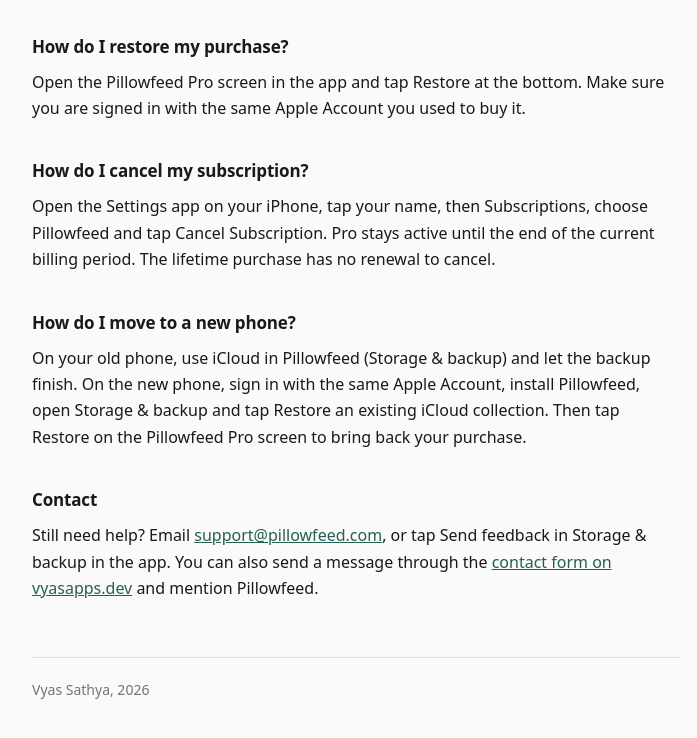
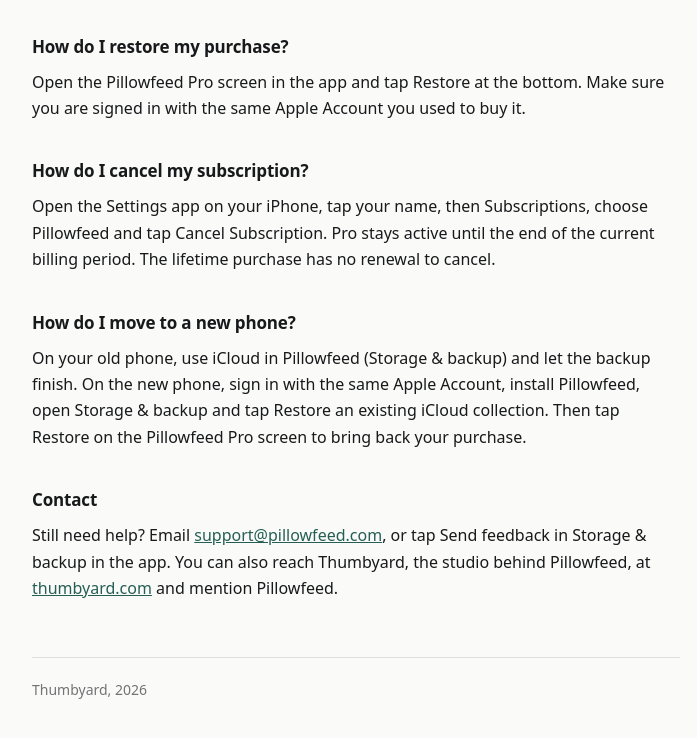
Before and after one commit to VyasSathya/pillowfeed-site, a plain HTML site: page support/index.html in a window 1280 px wide. Shown: the part 963-1701 px from the top of the page, without its empty margins (284-981 px from the left). Drawn offline with Linux system fonts and the light colour scheme; a web font is replaced by a local one.

Commit message:
Footer and support contact: Thumbyard, not his name (public-name rule 2026-11-14)
Co-Authored-By: Claude Opus 5.5 <noreply@anthropic.com>

```diff
--- a/support/index.html
+++ b/support/index.html
@@ -41,9 +41,9 @@
 <p>On your old phone, use iCloud in Pillowfeed (Storage &amp; backup) and let the backup finish. On the new phone, sign in with the same Apple Account, install Pillowfeed, open Storage &amp; backup and tap Restore an existing iCloud collection. Then tap Restore on the Pillowfeed Pro screen to bring back your purchase.</p>
 
 <h2>Contact</h2>
-<p>Still need help? Email <a href="mailto:support@pillowfeed.com">support@pillowfeed.com</a>, or tap Send feedback in Storage &amp; backup in the app. You can also send a message through the <a href="https://vyasapps.dev/#contact">contact form on vyasapps.dev</a> and mention Pillowfeed.</p>
+<p>Still need help? Email <a href="mailto:support@pillowfeed.com">support@pillowfeed.com</a>, or tap Send feedback in Storage &amp; backup in the app. You can also reach Thumbyard, the studio behind Pillowfeed, at <a href="https://thumbyard.com/">thumbyard.com</a> and mention Pillowfeed.</p>
 </main>
-<footer>Vyas Sathya, 2026</footer>
+<footer>Thumbyard, 2026</footer>
 </div>
 </body>
 </html>
```
Also changed, not shown: privacy/index.html (+1 -1 lines), terms/index.html (+1 -1 lines).
